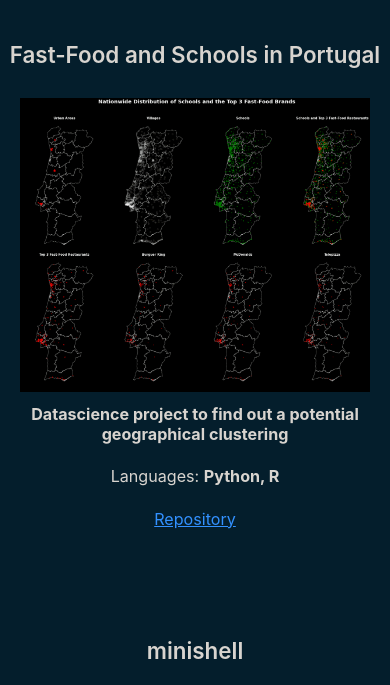
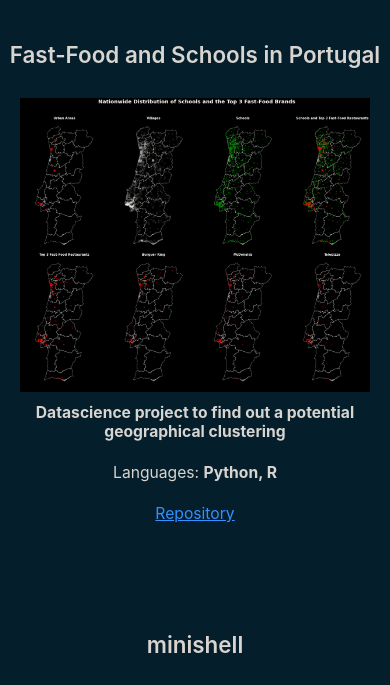
Before and after one commit to jsantos42/portfolio_v1, a React app: page /portfolio/projects in a window 390 px wide. Shown: the part 112-797 px from the top of the page. Built offline with nearby package versions, Linux system fonts and the light colour scheme.

Commit message:
Refactored projects page.
Improved responsiveness.
Improved component architecture.

```diff
--- a/src/Pages/Home.js
+++ b/src/Pages/Home.js
@@ -1,4 +1,4 @@
-import "./PageStyling.css"
+import "./Home.css"
 import {Component} from "react";
 import {personalData} from "../data";
 import MainAvatar from "../res/undraw_shared_workspace_re_3gsu.png"
--- a/src/Pages/Projects.js
+++ b/src/Pages/Projects.js
@@ -1,13 +1,9 @@
-import ProjectCardList from "../containers/ProjectCardList";
+import CardList from "../containers/CardList";
 import {Component} from "react";
 
 class Projects extends Component {
     render() {
-        return (
-            <div>
-                <ProjectCardList/>
-            </div>
-        )
+        return <CardList/>
     }
 }
 
--- /dev/null
+++ b/src/components/Card.js
@@ -0,0 +1,35 @@
+import {Component} from 'react'
+import './ProjectCard.css'
+
+class Card extends Component {
+    constructor(props) {
+        super(props);
+        this.state = {imgSrc: this.props.static}
+        this.insertLive = this.insertLive.bind(this);
+    }
+
+    insertLive() {
+        if (this.props.live.length !== 0)
+            return (
+                <span> | <a href={this.props.live}>Live</a></span>
+            );
+    }
+
+    render() {
+        return (
+            <div className='card'>
+                <h2>{this.props.title}</h2>
+                <div className='cardContent'>
+                    <img src={this.props.gif} />
+                    <div className='cardText'>
+                        <p><strong>{this.props.brief}</strong></p>
+                        <p>Languages: <strong>{this.props.languages.join(', ')}</strong></p>
+                        <p className='cardLinks'><a href={this.props.repo}>Repository</a>{this.insertLive()}</p>
+                    </div>
+                </div>
+            </div>
+        )
+    }
+}
+
+export default Card;
--- a/src/components/ProjectCard.css
+++ b/src/components/ProjectCard.css
@@ -1,99 +1,80 @@
-.projectCard {
-    display: flex;
-    flex-wrap: wrap;
-    flex-direction: column;
-    align-items: center;
-    justify-content: center;
-    row-gap: 1em;
-    /*column-gap: 5em;*/
-    /*border: 1px solid white;*/
-}
-
-.projectCard div {
+.card, .cardContent, .cardText {
     display: flex;
     flex-wrap: wrap;
     flex-direction: column;
     justify-content: center;
     align-items: center;
-    font-size: 1.2em;
+    text-align: center;
+    /*border: 1px solid white;*/
 }
 
-.textAndImage {
-    padding: 0 10px;
+.card {
+    row-gap: 1em;
 }
 
-.projectCard .text {
-    /*padding: 0 1em;*/
-    align-items: flex-start;
+.card h2 {
+    font-size: 2em;
+    font-weight: 600;
 }
 
-.text p {
-    margin: 0.7em 0;
-
+.cardContent {
+    padding: 0 1em;
+    font-size: 1.4em;
 }
 
-.links {
+.cardText p {
+    margin: 0.7em 0;
+}
+
+.cardLinks {
     align-self: center;
 }
 
 @media only screen and (max-width: 470px) {
-    .textAndImage {
-        width: 350px;
-    }
 
-    .projectCard .text {
-        align-items: center;
-        text-align: center;
-    }
 }
 
 /* Extra small devices (phones, 600px and down) */
 @media only screen and (max-width: 600px) {
-    body {
-        font-size: 0.7em;
+    .cardContent {
+        min-width: 280px;
+        max-width: 350px;
     }
-    .projectCard img {
-        width: 350px;
-}}
+
+    .cardContent img {
+        width: 100%;
+    }
+}
 
 /* Small devices (portrait tablets and large phones, 600px and up) */
 @media only screen and (min-width: 600px) {
-    body {
-        font-size: 0.9em;
-    }
-    .projectCard img {
+    .cardContent img {
         width: 590px;
 }}
 
 /* Medium devices (landscape tablets, 768px and up) */
 @media only screen and (min-width: 768px) {
-    .projectCard img {
+    .cardContent img {
         width: 730px;
-}}
+    }
+}
 
 /* Large devices (laptops/desktops, 992px and up) */
 @media only screen and (min-width: 992px) {
-    .projectCard img {
+    .card img {
         width: 800px;
 }}
 
 /* Extra large devices (large laptops and desktops, 1200px and up) */
 @media only screen and (min-width: 1200px) {
-    .projectCard .textAndImage {
+    .cardContent {
         flex-direction: row;
         align-items: center;
         flex-wrap: nowrap;
-        /*row-gap: 1em;*/
-        column-gap: 4em;
+        column-gap: 3em;
     }
 
-    .projectCard h2 {
+    .card h2 {
         width: 100%;
     }
 }
-
-.projectCard h2 {
-    font-size: 2em;
-    font-weight: 600;
-    grid-area: title;
-}
--- a/src/components/ProjectCard.js
+++ /dev/null
@@ -1,48 +0,0 @@
-import {Component} from 'react'
-import './ProjectCard.css'
-
-
-class ProjectCard extends Component {
-    constructor(props) {
-        super(props);
-        this.state = {imgSrc: this.props.static}
-        this.switchToGif = this.switchToGif.bind(this);
-        this.switchToStatic = this.switchToStatic.bind(this);
-        this.insertLive = this.insertLive.bind(this);
-    }
-
-    switchToGif() {
-        this.setState({imgSrc: this.props.gif})
-    }
-
-    switchToStatic() {
-        this.setState({imgSrc: this.props.static})
-    }
-
-    insertLive() {
-        if (this.props.live.length !== 0)
-            return (
-                <span> | <a href={this.props.live}>Live</a></span>
-            );
-    }
-
-    render() {
-        return (
-            <div className='projectCard'>
-                <h2>{this.props.title}</h2>
-                <div className='textAndImage'>
-                    {/*<img src={this.state.imgSrc} onMouseEnter={this.switchToGif} onMouseLeave={this.switchToStatic}/>*/}
-                    <img src={this.props.gif} />
-                    <div className='text'>
-                        <p><strong>{this.props.brief}</strong></p>
-                        <p>Languages: <strong>{this.props.languages.join(', ')}</strong></p>
-                        {/*<p>Keywords: <em>{this.props.keywords.join(', ')}</em></p>*/}
-                        <p className='links'><a href={this.props.repo}>Repository</a>{this.insertLive()}</p>
-                    </div>
-                </div>
-            </div>
-        )
-    }
-}
-
-export default ProjectCard;
--- a/src/containers/ProjectCardList.js
+++ b/src/containers/CardList.js
@@ -1,13 +1,12 @@
 import {Component} from "react";
-import ProjectCard from "../components/ProjectCard";
-import "./ProjectCardList.css"
+import Card from "../components/Card";
 import {projects} from "../data";
 
-class ProjectCardList extends Component {
+class CardList extends Component {
     constructor() {
         super();
         this.CardArray = projects.map(i =>
-            <ProjectCard
+            <Card
                 title={i.title}
                 static={i.static}
                 gif={i.gif}
@@ -18,15 +17,21 @@ class ProjectCardList extends Component {
                 live={i.live}
                 description={i.description}
             />);
+        this.CardListStyle = {
+            display: 'grid',
+            gridTemplateColumns: '1fr',
+            gap: '7em',
+            padding: '4em 0'
+        }
     }
+
     render() {
-        console.log(this.CardArray);
         return (
-            <div className='projectCardList'>
+            <div style={this.CardListStyle}>
                 {this.CardArray}
             </div>
         );
     }
 }
 
-export default ProjectCardList;
+export default CardList;
--- a/src/containers/ProjectCardList.css
+++ /dev/null
@@ -1,6 +0,0 @@
-.projectCardList {
-    display: grid;
-    grid-template-columns: 1fr;
-    gap: 7em;
-    padding: 4em 0;
-}
--- a/src/index.css
+++ b/src/index.css
@@ -21,3 +21,33 @@ h1, h2 {
 a {
   color: #3391ff;
 }
+
+/*@media only screen and (max-width: 470px) {*/
+
+/*}*/
+
+/* Extra small devices (phones, 600px and down) */
+@media only screen and (max-width: 600px) {
+  body {
+    font-size: 0.7em;
+  }
+}
+
+/* Small devices (portrait tablets and large phones, 600px and up) */
+@media only screen and (min-width: 600px) {
+  body {
+    font-size: 0.9em;
+  }
+}
+
+/*!* Medium devices (landscape tablets, 768px and up) *!*/
+/*@media only screen and (min-width: 768px) {*/
+/*}*/
+
+/*!* Large devices (laptops/desktops, 992px and up) *!*/
+/*@media only screen and (min-width: 992px) {*/
+/*}*/
+
+/*!* Extra large devices (large laptops and desktops, 1200px and up) *!*/
+/*@media only screen and (min-width: 1200px) {*/
+/*}*/
```
Also changed, not shown: src/Pages/Home.css (renamed from src/Pages/PageStyling.css).
